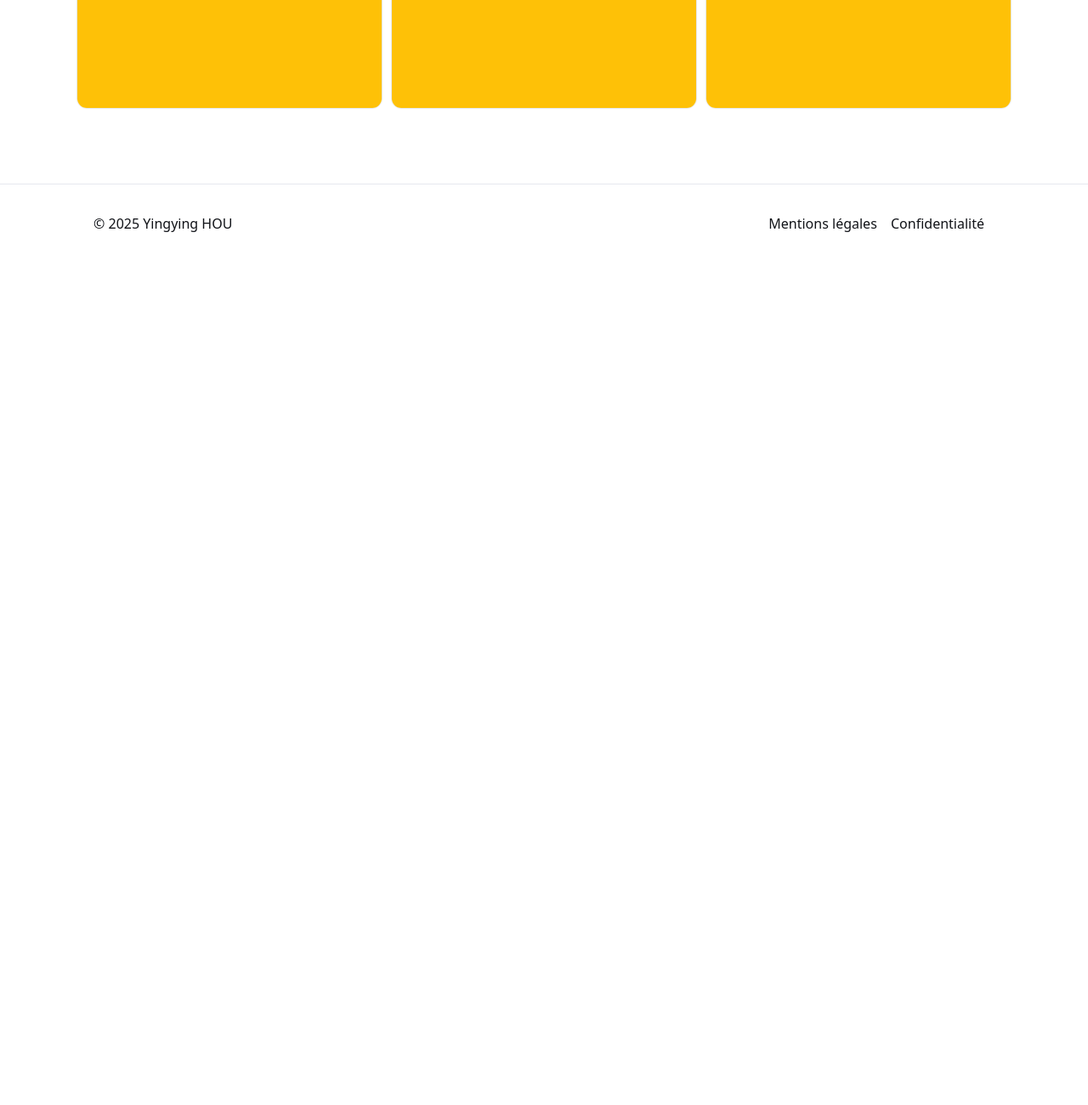
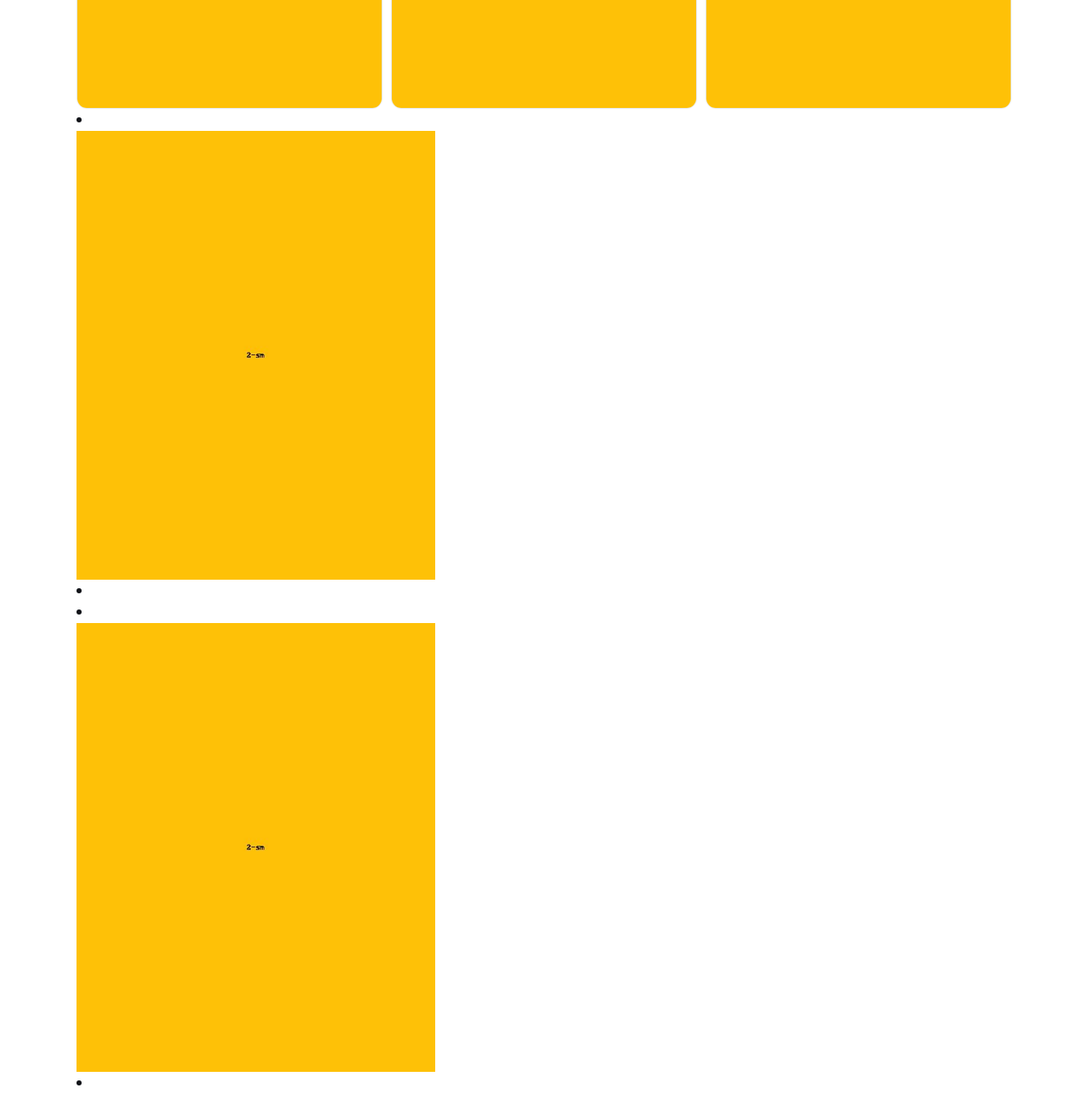
Before and after one commit to Rikka230/Yingying-Hou-Site, a plain HTML site: page galerie.html in a window 1280 px wide. Shown: the part 720-2020 px from the top of the page at 85% size. Before the commit the page ends 1031 px from the top, so only its background shows below. Drawn offline with Linux system fonts and the light colour scheme.

Commit message:
Update galerie.html

```diff
--- a/galerie.html
+++ b/galerie.html
@@ -41,7 +41,7 @@
 
     <ul class="gallery" id="gallery">
       <li>
-        <a href="/img/gallery/1-xl.jpg" data-caption="Portrait studio — Crédit: A. Doe">
+        <a href="PHOTO/1 Portrait Yingying HOU .JPG" data-caption="Portrait studio — Crédit: A. Doe">
           <img loading="lazy"
                src="/img/gallery/1-sm.jpg"
                srcset="/img/gallery/1-sm.jpg 480w, /img/gallery/1-md.jpg 960w, /img/gallery/1-xl.jpg 1600w"
@@ -68,6 +68,25 @@
         </a>
       </li>
     </ul>
+    <li>
+        <a href="/img/gallery/2-xl.jpg" data-caption="Tournage — Crédit: B. Smith">
+          <img loading="lazy"
+               src="/img/gallery/2-sm.jpg"
+               srcset="/img/gallery/2-sm.jpg 480w, /img/gallery/2-md.jpg 960w, /img/gallery/2-xl.jpg 1600w"
+               sizes="(max-width: 700px) 50vw, 33vw"
+               alt="Photo de tournage avec Yingying HOU">
+        </a>
+      </li>
+      <li><li>
+        <a href="/img/gallery/2-xl.jpg" data-caption="Tournage — Crédit: B. Smith">
+          <img loading="lazy"
+               src="/img/gallery/2-sm.jpg"
+               srcset="/img/gallery/2-sm.jpg 480w, /img/gallery/2-md.jpg 960w, /img/gallery/2-xl.jpg 1600w"
+               sizes="(max-width: 700px) 50vw, 33vw"
+               alt="Photo de tournage avec Yingying HOU">
+        </a>
+      </li>
+      <li>
 
     <div id="lightbox" class="lightbox" role="dialog" aria-modal="true" aria-hidden="true" aria-label="Visionneuse">
       <button class="lb-close" aria-label="Fermer">×</button>
```
